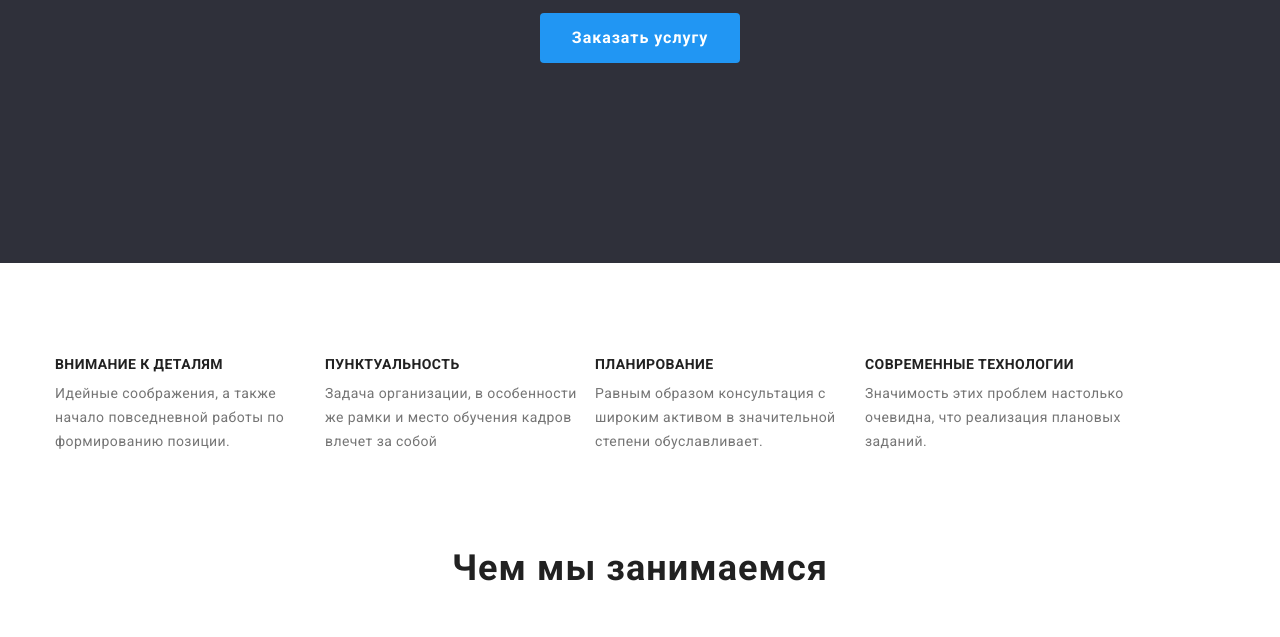
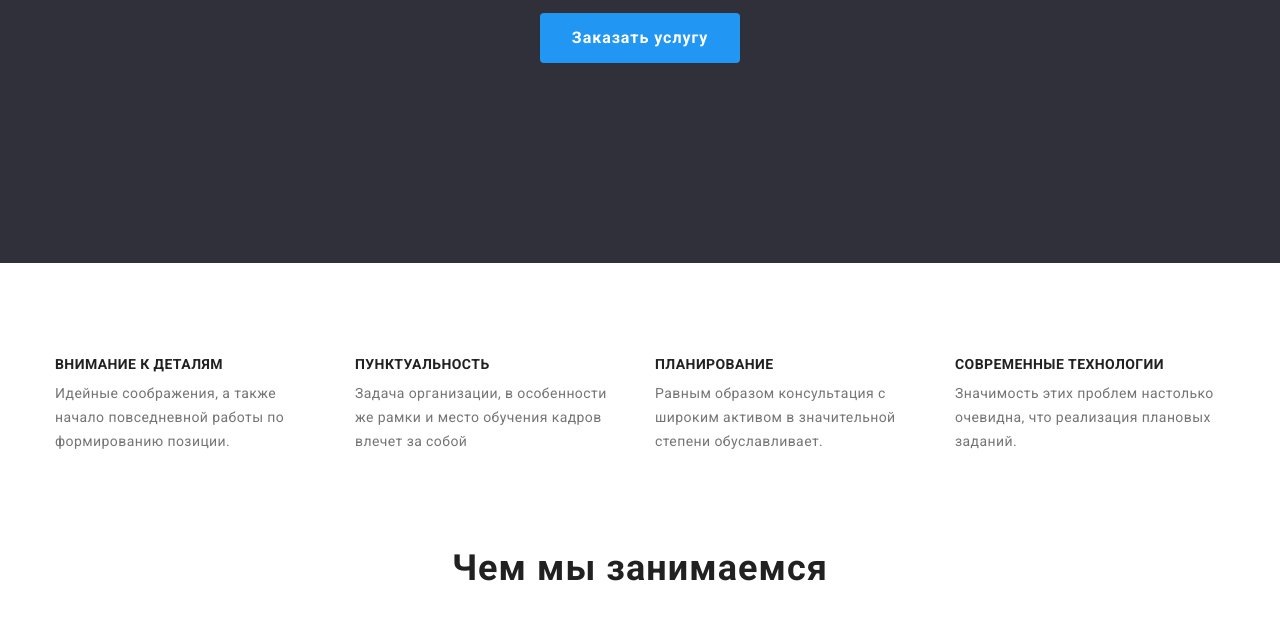
Before and after one commit to OlgaTsovkh/goit-markup-hw-03, a plain HTML site: page index.html in a window 1280 px wide. Shown: the part 418-1055 px from the top of the page. Drawn offline with nearby package versions, Linux system fonts and the light colour scheme.

Commit message:
Правки

```diff
--- a/css/style.css
+++ b/css/style.css
@@ -196,7 +196,7 @@ p {
   margin-right: 30px;
 }
 
-.advantages-list-item:not(:last-child) {
+.advantages-list-item:last-child {
   margin-right: 0;
 }
 
```
